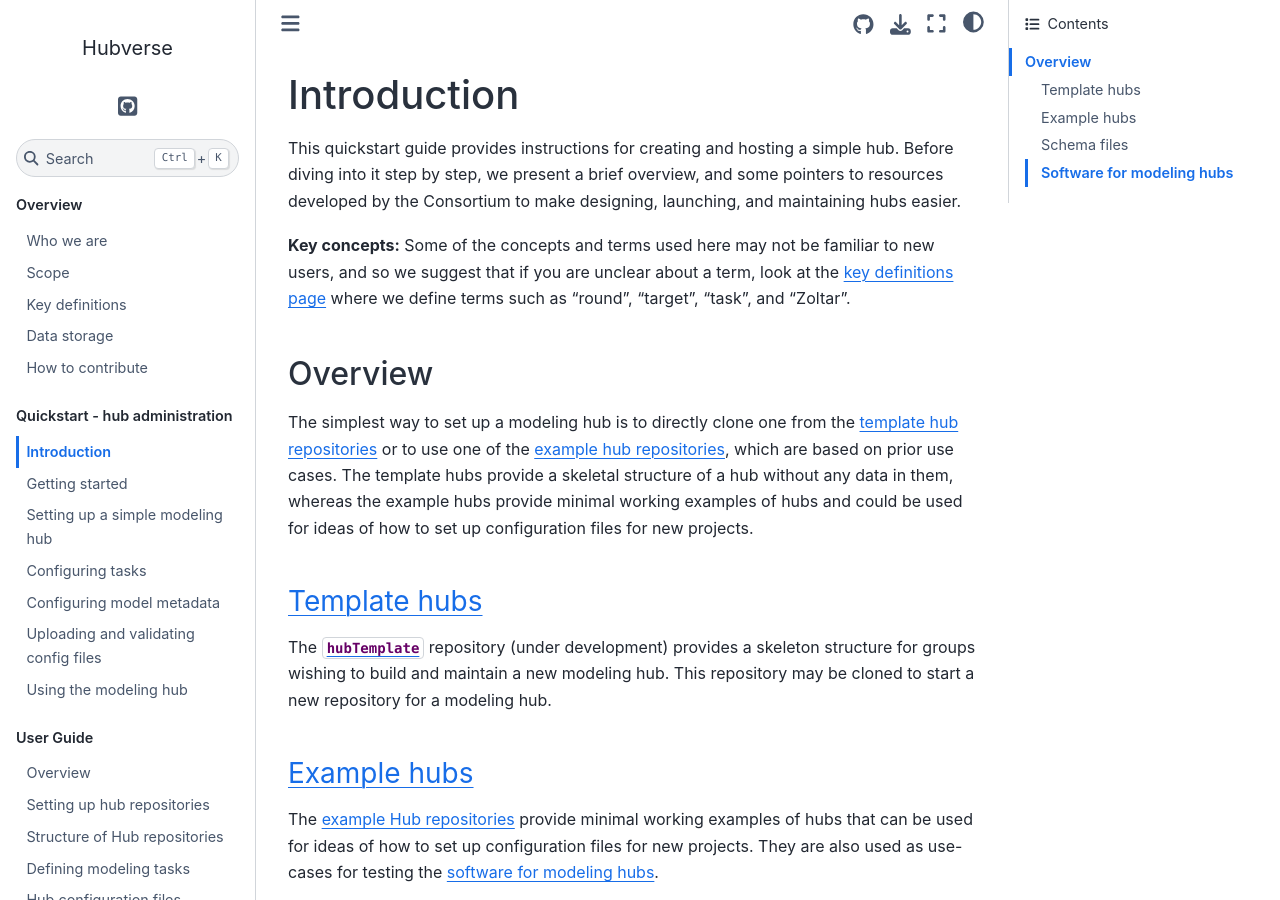
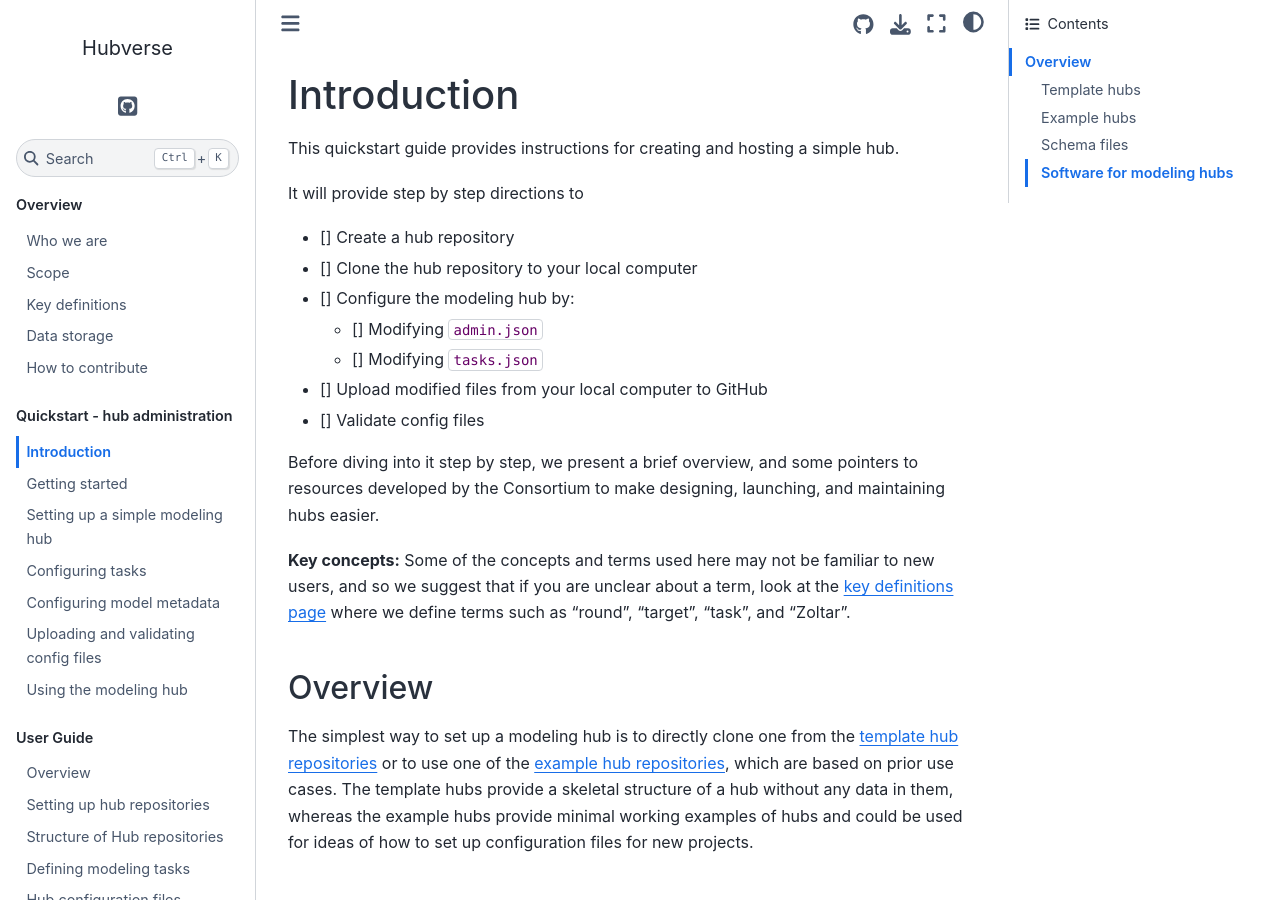
Before and after one commit to hubverse-org/hubDocs, a Sphinx documentation site: the page built from docs/source/quickstart-hub-admin/intro.md, in a window 1280 px wide and 900 px high. Built offline with Sphinx 7.4.7 and the Sphinx Book theme 1.1.4, drawn with Linux system fonts in a browser that asks for light colours; pages that are not in the unit, such as notebooks, are missing from menus.

Commit message:
add checklist to intro

```diff
--- a/docs/source/quickstart-hub-admin/intro.md
+++ b/docs/source/quickstart-hub-admin/intro.md
@@ -1,6 +1,18 @@
 # Introduction
 
-This quickstart guide provides instructions for creating and hosting a simple hub. Before diving into it step by step, we present a brief overview, and some pointers to resources developed by the Consortium to make designing, launching, and maintaining hubs easier.
+This quickstart guide provides instructions for creating and hosting a simple hub.
+
+It will provide step by step directions to
+- [] Create a hub repository
+- [] Clone the hub repository to your local computer
+- [] Configure the modeling hub by:
+  - [] Modifying `admin.json`
+  - [] Modifying `tasks.json`
+- [] Upload modified files from your local computer to GitHub
+- [] Validate config files
+
+
+Before diving into it step by step, we present a brief overview, and some pointers to resources developed by the Consortium to make designing, launching, and maintaining hubs easier.
 
 **Key concepts:** Some of the concepts and terms used here may not be familiar to new users, and so we suggest that if you are unclear about a term, look at the [key definitions page](../overview/definitions.md) where we define terms such as "round", "target", "task", and "Zoltar".
 
```
